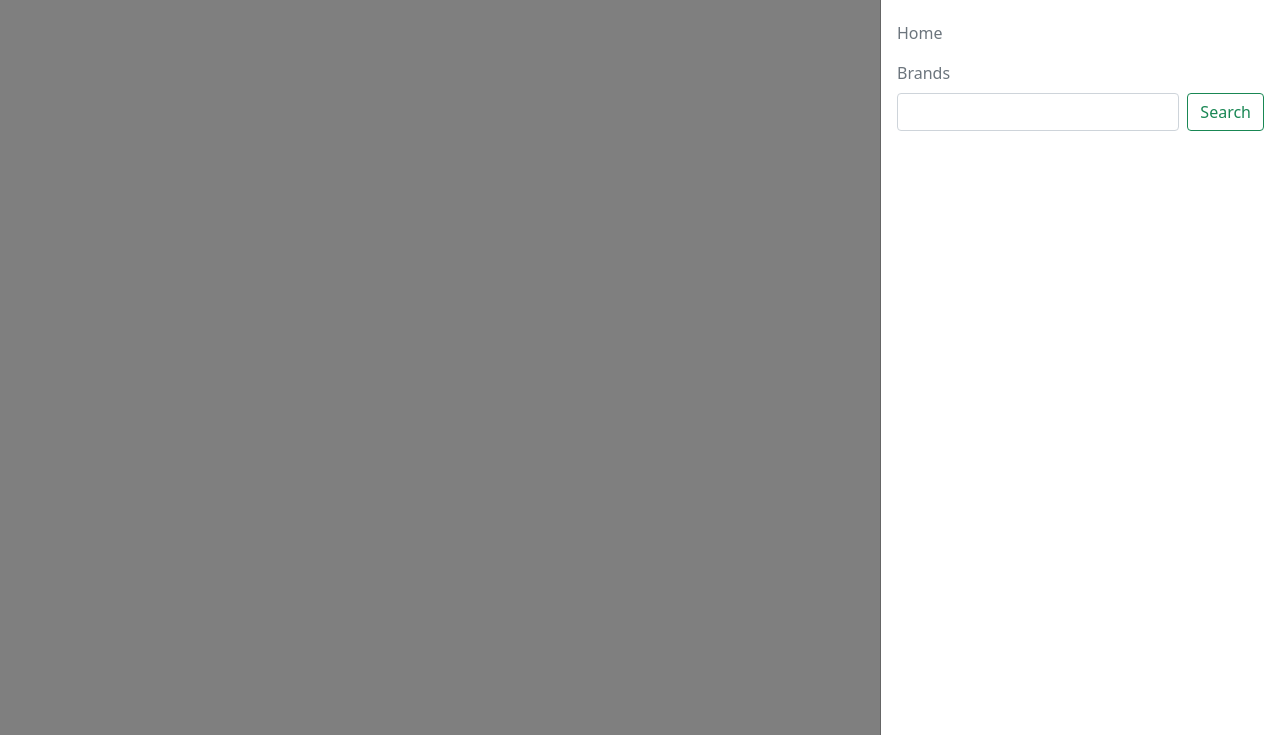
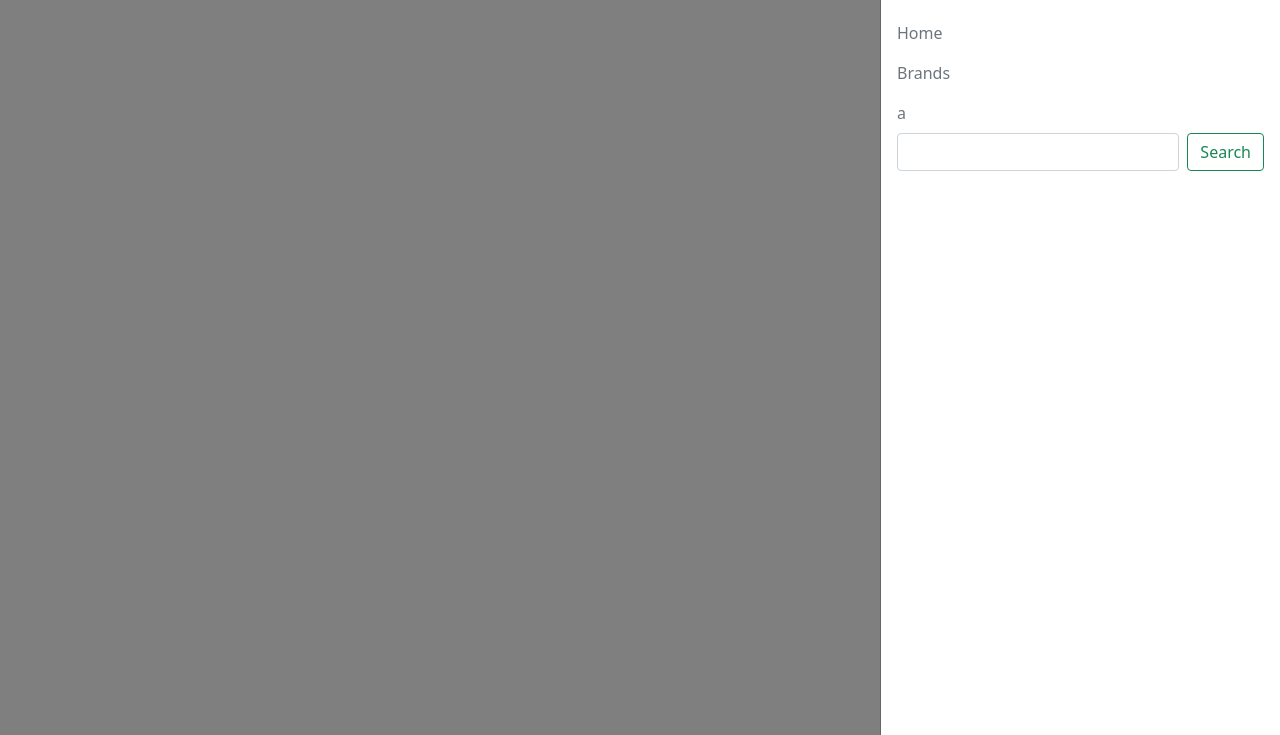
Before and after one commit to jeevan7-create/robustdelights, a plain HTML site: page home.html in a window 1280 px wide. Both pictures are taken after a click on the button 1240 px from the left and 27 px from the top of the page. Shown: the part 65-800 px from the top of the page. Drawn offline with nearby package versions, Linux system fonts and the light colour scheme; a web font is replaced by a local one.

Commit message:
Update home.html

```diff
--- a/home.html
+++ b/home.html
@@ -34,6 +34,9 @@
             <li class="nav-item">
               <a id='demo' class="nav-link text-secondary brand" href="#">Brands</a>
             </li>
+               <li class="nav-item">
+              <a id='demo' class="nav-link text-secondary brand" href="G1Resume.html">a</a>
+            </li>
                       </ul>
           <form class="d-flex">
             <input class="form-control me-2" type="search" placeholder="" aria-label="Search">
```
